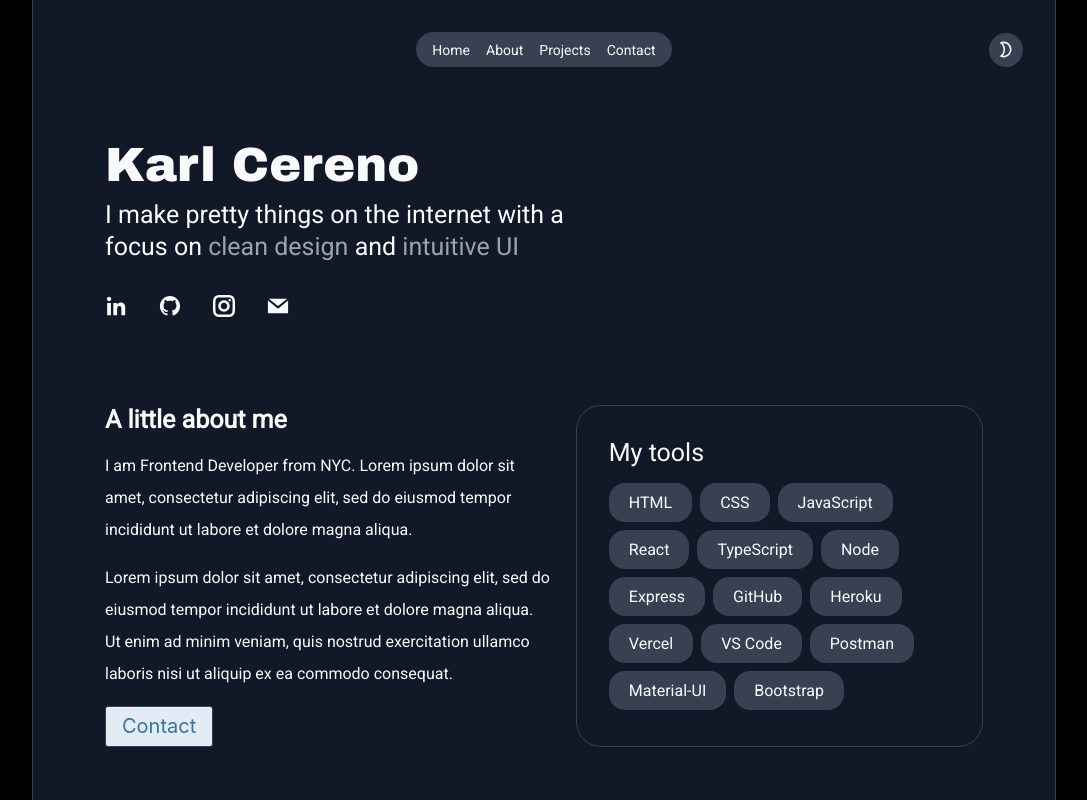
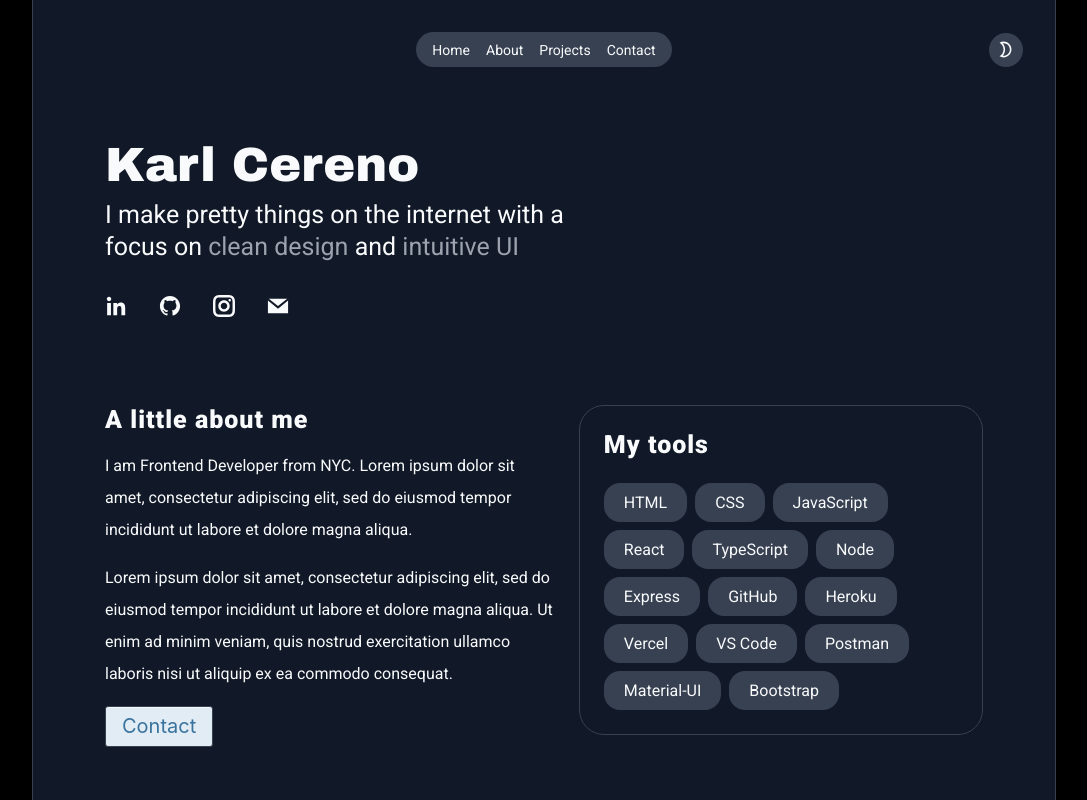
Before and after one commit to kcereno/portfolio-site, a React (Create React App) app: page / in a window 1280 px wide. Shown: the top 800 px of the page, without its empty margins (96-1183 px from the left). Built offline with nearby package versions, Linux system fonts and the light colour scheme.

Commit message:
Finish About and Skills

```diff
--- a/src/App.tsx
+++ b/src/App.tsx
@@ -22,13 +22,17 @@ function App() {
         <Navigation darkMode={darkMode} toggleDarkMode={handleDarkModeToggle} />
         <main>
           <Hero />
-          <div id="content" className="container content-wrapper mb-lg">
-            <About />
-            <Skills />
+          <div id="content" className="container content-wrapper ">
+            <div>
+              <About />
+            </div>
+            <div>
+              <Skills />
+            </div>
           </div>
-          {/* <hr className="my-lg" />
-          <FeatureProjects />
-          <OtherProjects />
+          <hr className="my-xl" />
+          {/* <FeatureProjects /> */}
+          {/* <OtherProjects />
           <Contact /> */}
         </main>
         <Footer />
--- a/src/sass/abstracts/_variables.scss
+++ b/src/sass/abstracts/_variables.scss
@@ -1,4 +1,4 @@
-@import url('https://fonts.googleapis.com/css2?family=Archivo+Black&family=Roboto&display=swap');
+@import url('https://fonts.googleapis.com/css2?family=Archivo+Black&family=Roboto:wght@400;500;900&display=swap');
 
 // Colors
 $color-gray-1: #f9fafb;
--- a/src/sass/base/_reset.scss
+++ b/src/sass/base/_reset.scss
@@ -19,6 +19,14 @@ p {
   line-height: 3.2rem;
 }
 
+hr {
+  border: 1px solid $color-gray-8;
+}
+
+a {
+  font-family: $secondary-font;
+}
+
 a:link,
 a:visited {
   color: $color-gray-1;
--- a/src/sass/base/_typography.scss
+++ b/src/sass/base/_typography.scss
@@ -1,5 +1,7 @@
 @use '../abstracts/index' as *;
 
-a {
-  font-family: $secondary-font;
+.subheading {
+  font-size: fs(lg);
+  font-weight: 900;
+  letter-spacing: 0.1rem;
 }
--- a/src/sections/About/About.scss
+++ b/src/sections/About/About.scss
@@ -1,6 +1 @@
 @use '/src/sass/abstracts/index' as *;
-
-.about-heading {
-  font-size: fs(lg);
-  font-weight: 900;
-}
--- a/src/sections/About/About.tsx
+++ b/src/sections/About/About.tsx
@@ -3,7 +3,7 @@ import './About.scss';
 function About() {
   return (
     <section id="about">
-      <h2 className="mb-xs about-heading">A little about me</h2>
+      <h2 className="mb-xs subheading">A little about me</h2>
       <p className="mb-xs">
         I am Frontend Developer from NYC. Lorem ipsum dolor sit amet,
         consectetur adipiscing elit, sed do eiusmod tempor incididunt ut labore
--- a/src/sections/Skills/Skills.scss
+++ b/src/sections/Skills/Skills.scss
@@ -3,17 +3,13 @@
 .skills-container {
   border: 1px solid $color-gray-8;
   border-radius: 25px;
-  display: inline-block;
-  height: auto;
+  display: flex;
+  align-items: center;
 }
 
 .skill-cert-icon {
   @include icon-size(fs(md));
   margin-right: ss(xxs);
-}
-
-.skill-cert-heading {
-  font-size: fs(lg);
 }
 
 .skill-pills {
--- a/src/sections/Skills/Skills.tsx
+++ b/src/sections/Skills/Skills.tsx
@@ -4,13 +4,8 @@ import './Skills.scss';
 function Skills() {
   return (
     <section className="skills-container" id="skills">
-      <div className="p-md">
-        <div className="skills">
-          <div className="mb-xs">
-            {/* <TbBulb className="skill-cert-icon" /> */}
-            <span className="skill-cert-heading">My tools</span>
-          </div>
-
+      <div className="skills p-sm">
+        <h2 className="subheading mb-sm">My tools</h2>
         <ul className="skill-pills">
           <li>HTML</li>
           <li>CSS</li>
@@ -28,7 +23,6 @@ function Skills() {
           <li>Bootstrap</li>
         </ul>
       </div>
-      </div>
     </section>
   );
 }
```
Lines whose indentation alone changed are shown as unchanged.
